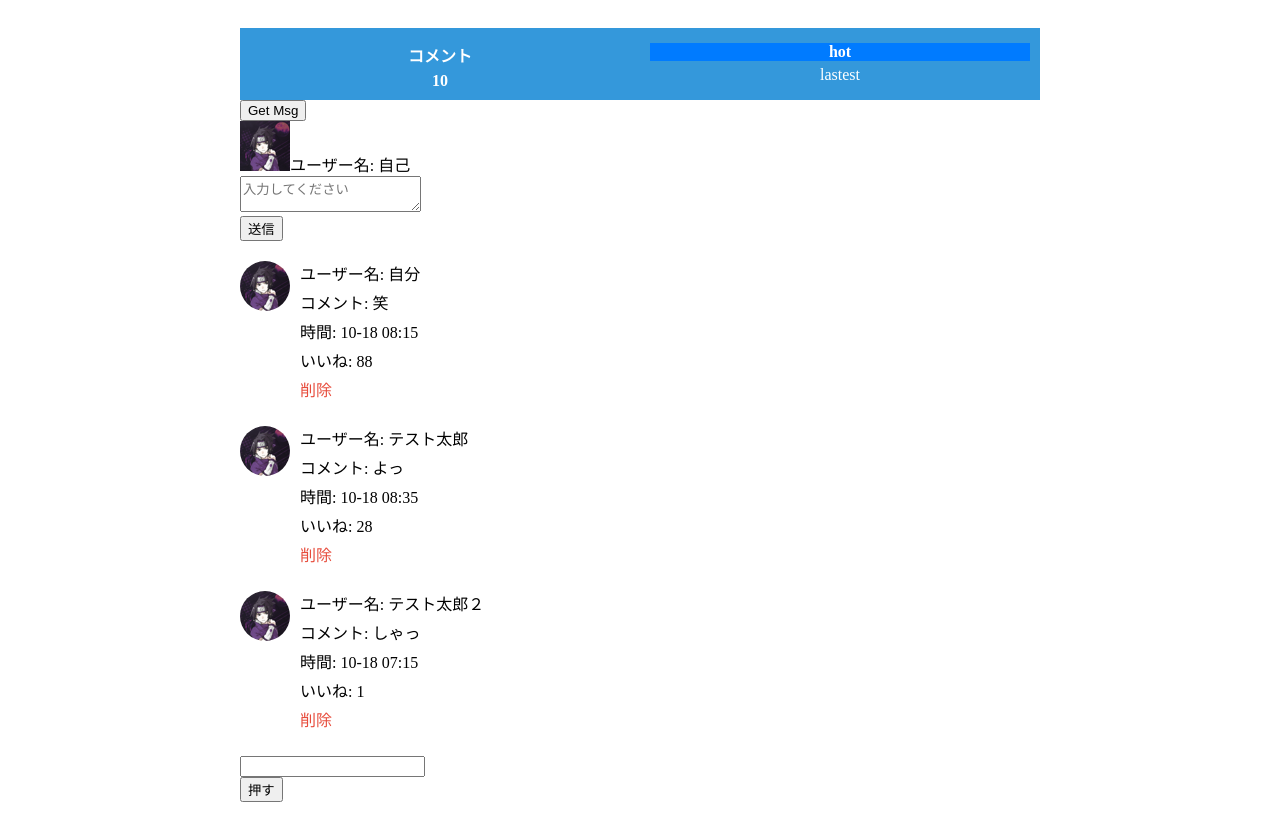
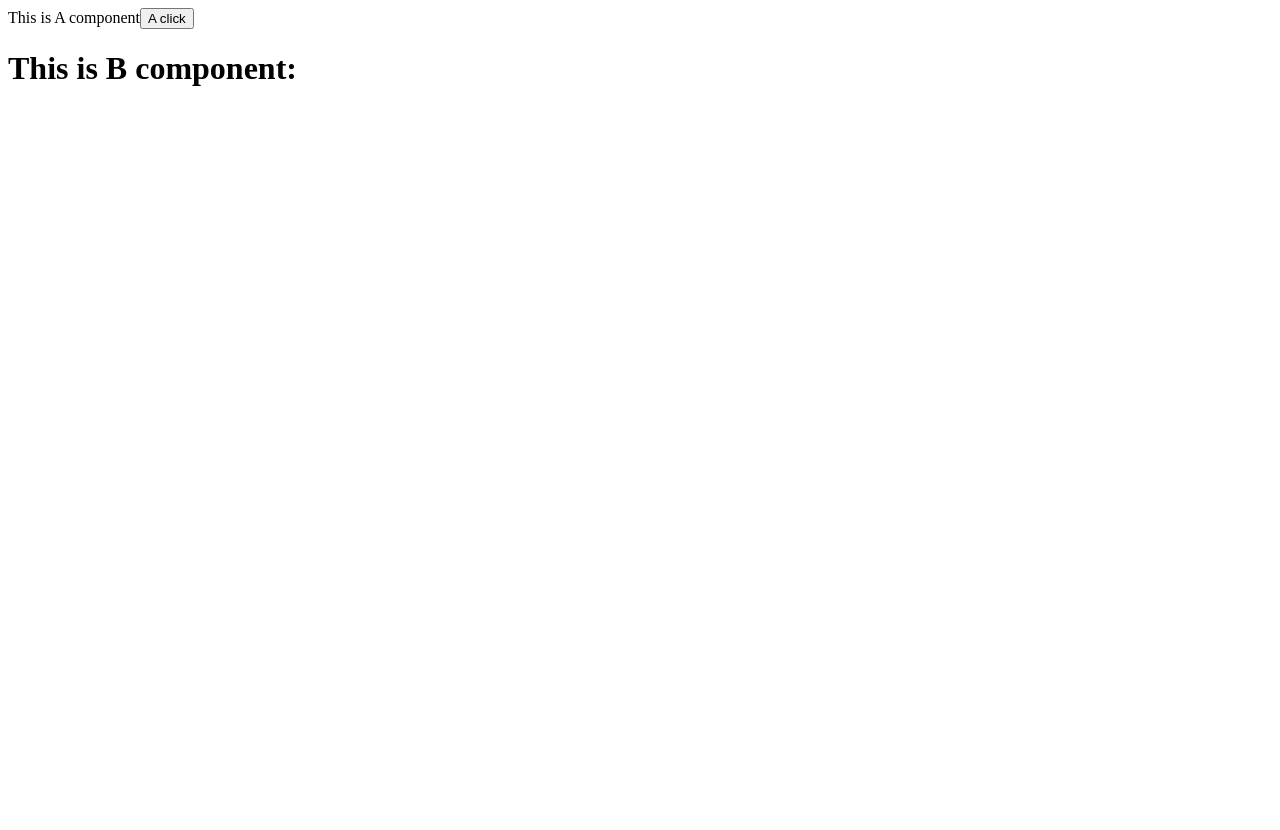
Before and after one commit to spacerockman/React_basic, a React (Create React App) app in the folder react-basic/: page / in a window 1280 px wide. After the commit the page ends 800 px from the top, so only its background shows below. Built offline with nearby package versions, Linux system fonts and the light colour scheme.

Commit message:
children to children

```diff
--- a/react-basic/src/App.js
+++ b/react-basic/src/App.js
@@ -57,164 +57,35 @@ const tabs = [
     {type: 'hot', text: 'hot'},
     {type: 'time', text: 'lastest'},
 ]
-// 子コンポーネント
-function Son(props) {
-    return <div className="son">
-        <h1>{props.name}</h1>
-        <h1>{props.children}</h1>
-        </div>
-}
 
-
-// 子コンポーネント
-function Son2({onGetMsg}) {
-    const msg = "This is a message from son2"
+function A({onGetMsg}){
+    const msg = "this is the name of A"
     return (
-        <div className="son2">
-            <button onClick={() => onGetMsg(msg)}>Get Msg</button>
+        <div>
+            This is A component
+            <button onClick={()=>onGetMsg(msg)}>A click</button>
         </div>
     )
 }
 
-// 親コンポーネント
+function B({msg}){
+    return (
+        <div>
+            <h1>This is B component:</h1>
+            {msg}
+        </div>
+    )
+}
+
 function App() {
-    const [commentList, setCommentList] = useState(list)
-    const handleItem = (id) => {
-        console.log(id)
-        setCommentList(commentList.filter(item => (item.rpid !== id)))
-    }
-    const [type, setType] = useState('hot')
-    const handleTabChange = (type) => {
-        console.log(type)
-        setType(type)
-        if (type === 'hot') {
-            // ordered by likes
-            setCommentList(_.orderBy(commentList, 'like', 'desc'))
-        } else {
-            // ordered by time
-            setCommentList(_.orderBy(commentList, 'ctime', 'desc'))
-        }
-    }
-    const [value, setValue] = useState('')
-    const firstInputRef = useRef(null)
-    const inputRef = useRef(null)
-    const showDom = () => {
-        console.dir(inputRef.current);
-    }
-    // コメントの内容
-    const [content, setContent] = useState('')
-    let currentDate = moment().format('MM-DD hh:mm')
-    const handleClickContent = () => {
-        console.log(content)
-        setCommentList([
-            ...commentList,
-            {
-                rpid: uuidv4(),
-                user: {
-                    uid: Math.random() * 9999999,
-                    avatar: sasukeAvatar,
-                    name: '自分',
-                },
-                content: content,
-                ctime: dayjs(new Date()).format('MM-DD hh:mm'),
-                like: Math.floor(Math.random() * 10000),
-            },
-        ])
-        // 送信した後に入力欄を再フォーカスする
-        setContent('')
-        firstInputRef.current.focus()
-    }
-    const name = "This is a comment on Son"
-
-    const [msg, setMsg] = useState('')
-    const getMsg = (msg) => {
-        console.log(msg)
-        setMsg(msg)
-    }
-
+ const [msg, setMsg] = useState('');
+ const getMsg = (msg) => {
+    setMsg(msg)
+ }
   return (
-    <div className="app">
-      <div className="reply-navigation">
-        <ul>
-            <li>
-                <span>コメント</span>
-                <span>{10}</span>
-            </li>
-            <li>
-                    {tabs.map(item =>
-                         <span key={item.type}
-                            onClick = {() => handleTabChange(item.type)}
-                            className = {classNames('nav-item', {active : item.type === type})}
-                         >{item.text}</span>
-                    )}
-
-            </li>
-        </ul>
-      </div>
-
-     {/* 親コンポーネントから子コンポーネントに値を送信  */}
-      <div>
-            {/* <Son name={name}/>
-            <Son>
-                <div>
-                    This content is embedded in Son tag
-                </div>
-            </Son> */}
-            {msg}
-            <Son2 onGetMsg={getMsg}/>
-      </div>
-
-      <div className="reply-input">
-        <div className="user-div">
-            <img alt="" src={sasukeAvatar}/>
-            <span>ユーザー名: {user.uname}</span><br/>
-
-            <textarea
-                placeholder="入力してください"
-                value={content}
-                ref={firstInputRef}
-                onChange={(e)=>setContent(e.target.value)}
-            /><br/>
-            <button onClick={handleClickContent}>送信</button>
-        </div>
-      </div>
-
-
-      <div className="reply-list">
-        {/**コメント欄 */}
-        {commentList.map(item => (
-            <div key={item.rpid}>
-                {/**avator */}
-                <div>
-
-                    <img alt="" src={sasukeAvatar}/>
-
-                </div>
-                <div className="user-div">
-                    <span>ユーザー名: {item.user.name}</span>
-                    <span>コメント: {item.content}</span>
-                    <span>時間: {item.ctime}</span>
-                    <span>いいね: {item.like}</span>
-                    <span className="delete-btn" onClick={() => handleItem(item.rpid)}>
-                        削除
-                    </span>
-                </div>
-            </div>
-        ))}
-      </div>
-      <div>
-        {/*  */}
-        <input
-            value = {value}
-            onChange = {(e) => setValue(e.target.value)}
-            type = 'text'
-            ref={inputRef}
-        />
-        <span>{value}</span>
-      </div>
-
-      {/* 要素 取得 */}
-        <button onClick={showDom}>押す</button>
+    <div className="App">
+        <A onGetMsg={getMsg}/>
+        <B msg={msg}></B>
     </div>
   );
 }
```
